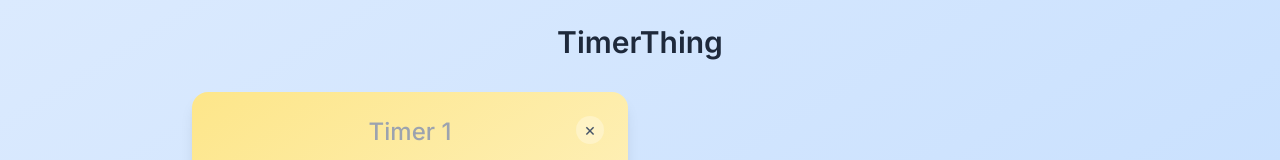
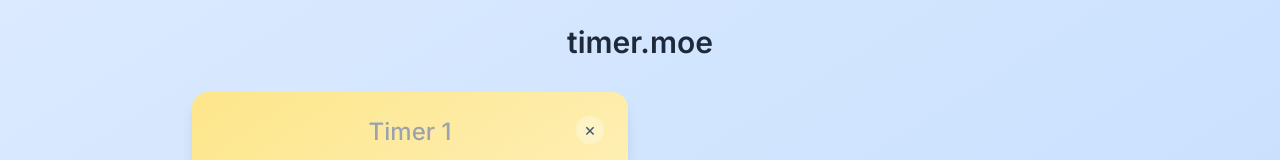
Before and after one commit to orikome/timer.moe, a plain HTML site: page index.html in a window 1280 px wide. Shown: the top 160 px of the page. Drawn offline with nearby package versions, Linux system fonts and the light colour scheme.

Commit message:
Update site name to timer.moe

```diff
--- a/index.html
+++ b/index.html
@@ -3,7 +3,7 @@
   <head>
     <meta charset="UTF-8" />
     <meta name="viewport" content="width=device-width, initial-scale=1.0" />
-    <title>TimerThing</title>
+    <title>timer.moe</title>
 
     <!-- Alpine.js and Tailwind CSS via CDN (no build step) -->
     <script
@@ -36,7 +36,7 @@
     <!-- Change from max-w-lg to max-w-4xl to accommodate the wider layout -->
     <div x-data="timerApp()" class="max-w-4xl mx-auto">
       <h1 class="text-3xl font-semibold text-center mb-8 text-slate-800">
-        TimerThing
+        timer.moe
       </h1>
 
       <!-- Timer Cards - Convert to grid layout -->
```
